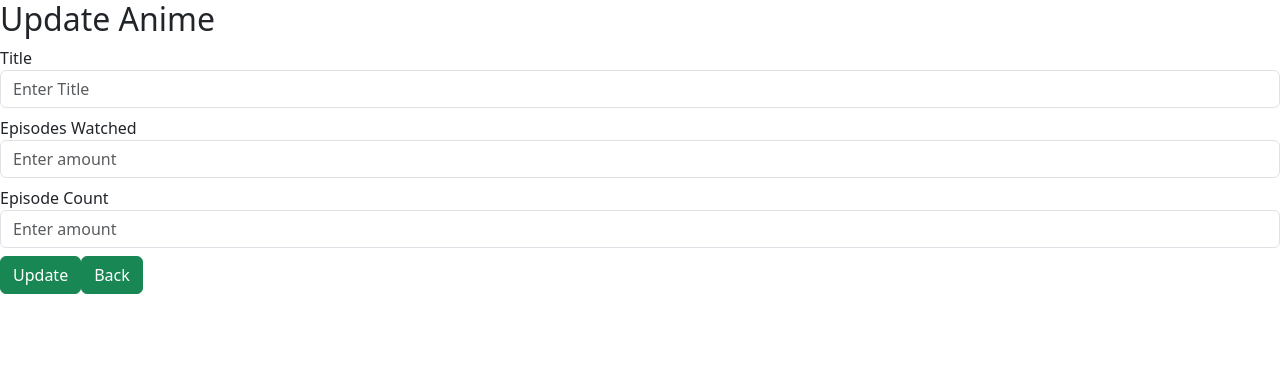
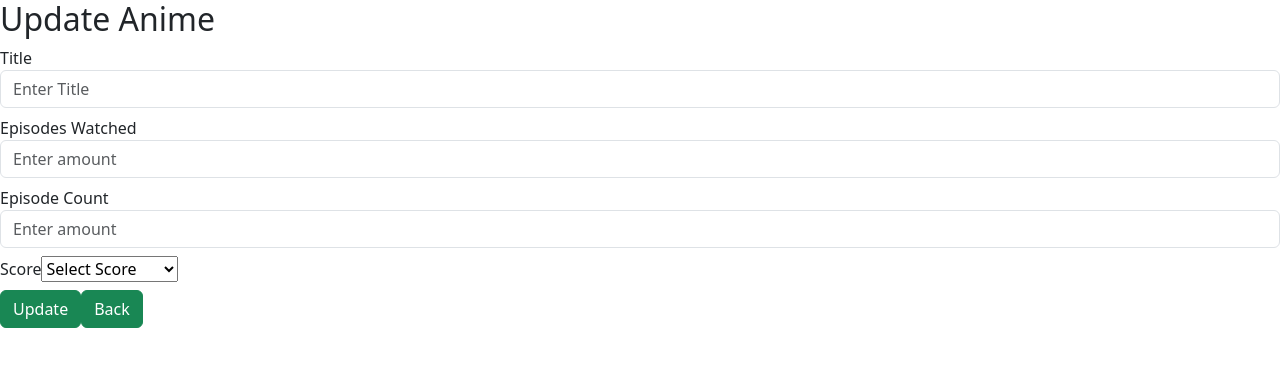
Before and after one commit to BenVuong/Manga-and-Anime-Organizer-using-React-and-SQL, a React (Create React App) app in the folder frontend/: page /editanime/1 in a window 1280 px wide. Shown: the top 366 px of the page. Built offline with nearby package versions, Linux system fonts and the light colour scheme; no server answers.

Commit message:
starting to add on score rating system

```diff
--- a/frontend/src/EditAnime.jsx
+++ b/frontend/src/EditAnime.jsx
@@ -9,7 +9,8 @@ function EditAnime(){
     const [values, setValues] = useState({
         title: '',
         episodesWatched: '',
-        episodeCount: ''
+        episodeCount: '',
+        score: ''
     })
     const navigate = useNavigate();
 
@@ -57,6 +58,22 @@ function EditAnime(){
                     value={values.episodeCount}
                     onChange={e => setValues({...values, episodeCount: e.target.value})}/>
                 </div>
+                <div className='mb-2'>
+                    <label htmlFor="">Score</label>
+                        <select name="selectedScore">
+                            <option value="">Select Score</option>
+                            <option value="10">10 Masterpiece</option>
+                            <option value="9">9 Great</option>
+                            <option value="8">8 Very Good</option>
+                            <option value="7">7 Good</option>
+                            <option value="6">6 Fine</option>
+                            <option value="5">5 Average</option>
+                            <option value="4">4 Bad</option>
+                            <option value="3">3 Very Bad</option>
+                            <option value="2">2 Horrible</option>
+                            <option value="1">1 Appalling </option>
+                        </select>
+                </div>
                 <button className="btn btn-success"> Update</button>
                 <Link to ="/animeList" className='btn btn-success'> Back</Link>
             </form>
```
Also changed, not shown: 1 other file (tests, documents, lock files or other folders).
